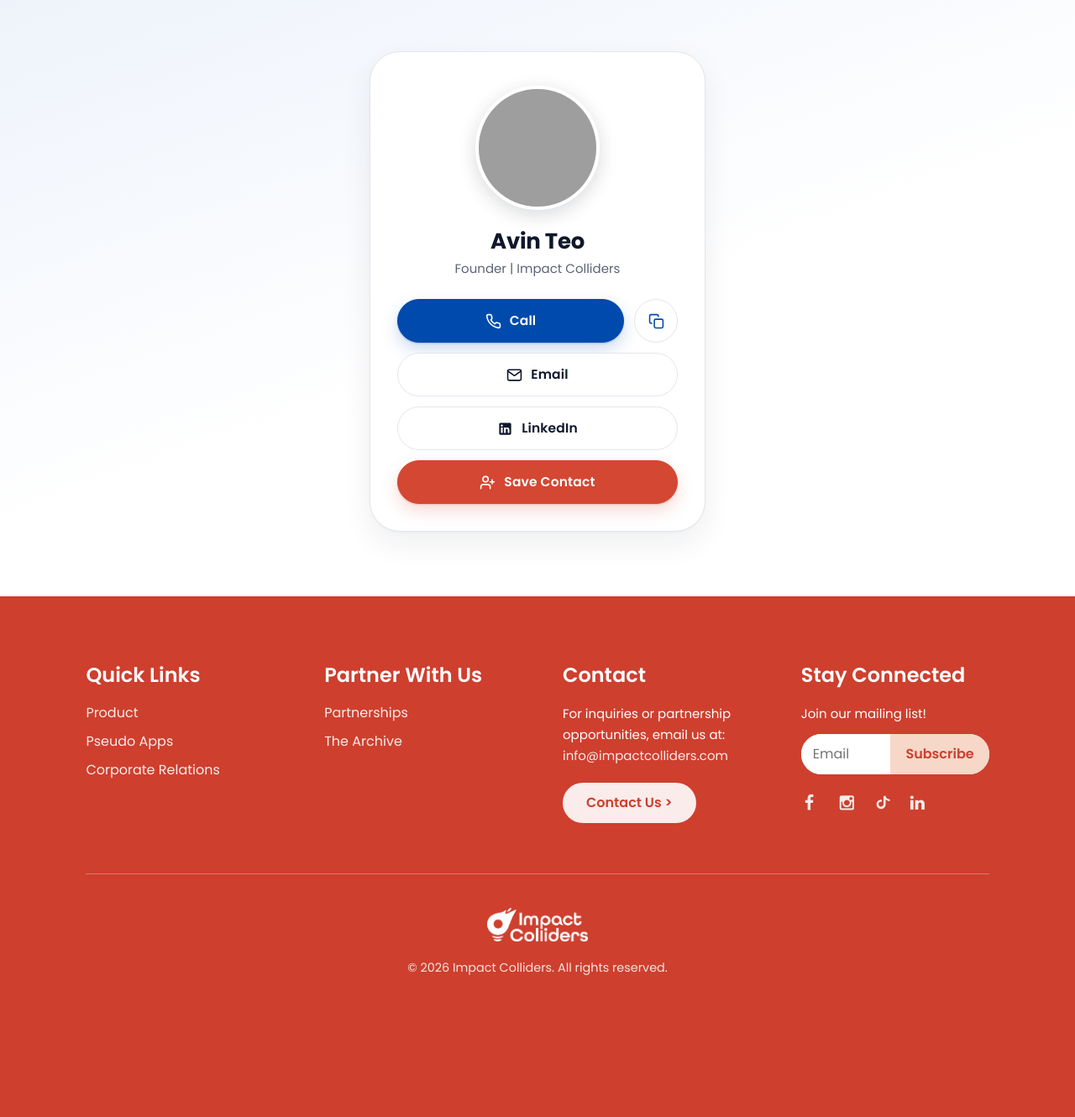
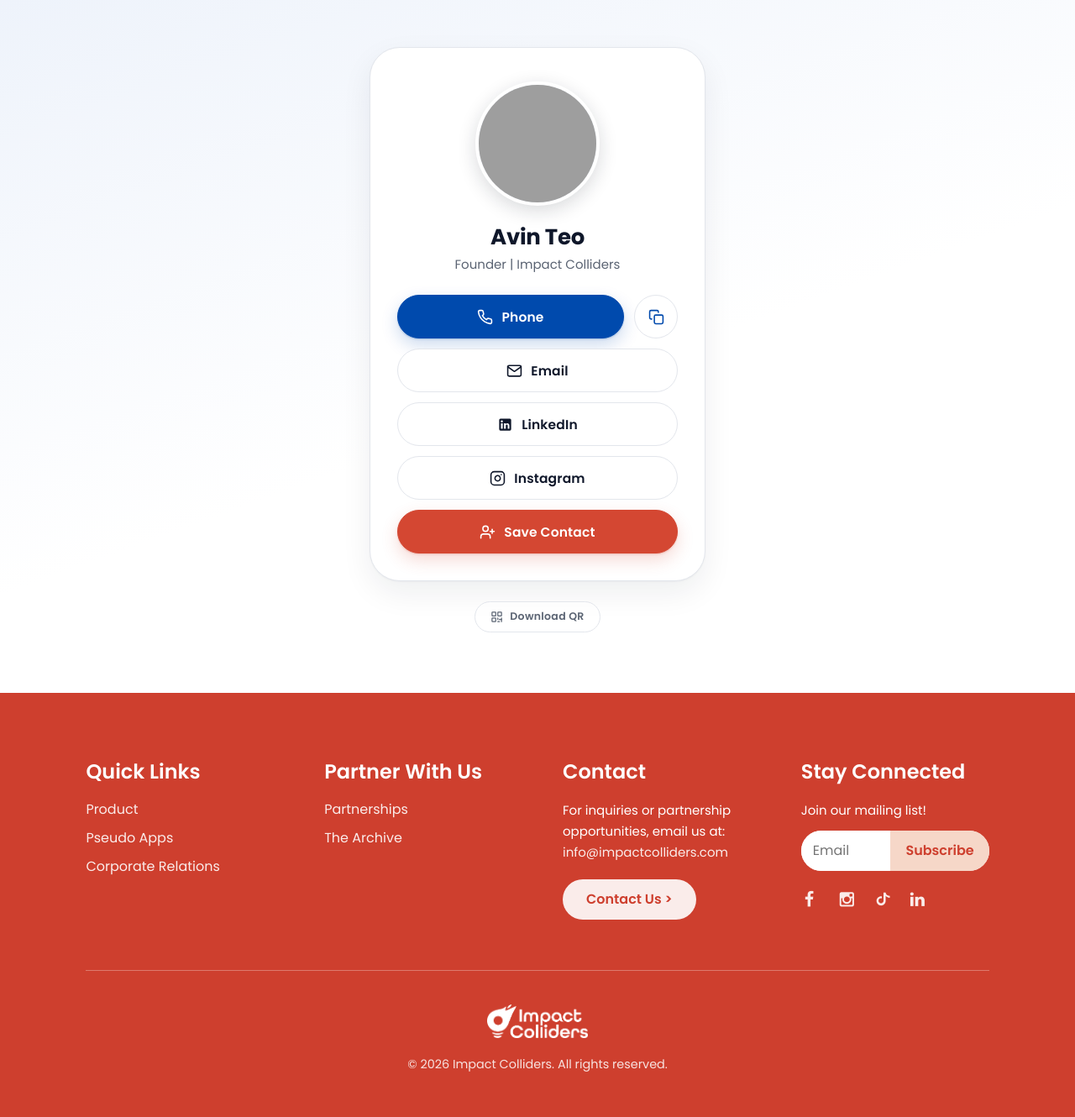
Before and after one commit to ImpactColliders/ImpactCollidersWeb, a PHP site: page /namecards/avin/index.html in a window 1280 px wide. Shown: the part 90-1420 px from the top of the page at 84% size. Before the commit the page ends 1251 px from the top, so only its background shows below. Run offline with PHP 8.4, Linux system fonts and the light colour scheme; some libraries are stand-ins or nearby versions; grey boxes are pictures that could not be loaded.

Commit message:
updated namecard

```diff
--- a/namecards/avin/index.html
+++ b/namecards/avin/index.html
@@ -39,6 +39,9 @@
 <script src="/navbar.js"></script>
 <script src="/mailinglist.js"></script>
 
+<!-- QR code generator (powers the "Download QR" button) -->
+<script src="https://cdnjs.cloudflare.com/ajax/libs/qrcodejs/1.0.0/qrcode.min.js"></script>
+
 <!-- name card data + renderer -->
 <script src="/namecards/cards.js"></script>
 <script src="/namecards/namecard.js"></script>
--- a/namecards/cards.js
+++ b/namecards/cards.js
@@ -51,6 +51,8 @@
  *             to hide the Email button.
  *   linkedin  Full LinkedIn profile URL. Powers the LinkedIn
  *             button. Leave "" to hide the LinkedIn button.
+ *   instagram Full Instagram profile URL. Powers the Instagram
+ *             button. Omit or leave "" to hide the Instagram button.
  * ===============================================================
  */
 window.NAMECARDS = {
@@ -62,7 +64,8 @@
     photo: "/assets/images/Avin Teo Namecard.jpg",
     phone: "+6587783419",
     email: "avinteo@impactcolliders.com",
-    linkedin: "https://www.linkedin.com/in/avin-teo/"
+    linkedin: "https://www.linkedin.com/in/avin-teo/",
+    instagram: "https://www.instagram.com/avinteo/"
   },
 
   jocelyn: {
--- a/namecards/jocelyn/index.html
+++ b/namecards/jocelyn/index.html
@@ -39,6 +39,9 @@
 <script src="/navbar.js"></script>
 <script src="/mailinglist.js"></script>
 
+<!-- QR code generator (powers the "Download QR" button) -->
+<script src="https://cdnjs.cloudflare.com/ajax/libs/qrcodejs/1.0.0/qrcode.min.js"></script>
+
 <!-- name card data + renderer -->
 <script src="/namecards/cards.js"></script>
 <script src="/namecards/namecard.js"></script>
--- a/namecards/namecard.css
+++ b/namecards/namecard.css
@@ -244,6 +244,41 @@
 border-color:var(--border-strong);
 }
 
+/* DOWNLOAD QR — secondary action outside the card frame */
+
+.nc-qr-link{
+display:inline-flex;
+align-items:center;
+gap:8px;
+font-family:inherit;
+font-size:12.5px;
+font-weight:600;
+letter-spacing:0.3px;
+color:var(--ink-muted);
+cursor:pointer;
+padding:8px 18px;
+border-radius:999px;
+border:1px solid var(--border);
+background:rgba(255,255,255,0.6);
+transition:color .15s ease, border-color .15s ease;
+-webkit-tap-highlight-color:transparent;
+}
+
+.nc-qr-link svg{width:15px;height:15px;flex-shrink:0;}
+
+.nc-qr-link:hover{
+color:var(--brand);
+border-color:var(--border-strong);
+}
+
+/* never show the square UA outline — keep the rounded pill shape */
+.nc-qr-link:focus{outline:none;}
+
+.nc-qr-link:focus-visible{
+outline:none;
+box-shadow:0 0 0 4px var(--brand-soft);
+}
+
 /* NOT FOUND STATE */
 
 .nc-missing{
--- a/namecards/namecard.js
+++ b/namecards/namecard.js
@@ -16,6 +16,8 @@
     phone:'<svg width="19" height="19" viewBox="0 0 24 24" fill="none" stroke="currentColor" stroke-width="2" stroke-linecap="round" stroke-linejoin="round"><path d="M22 16.92v3a2 2 0 0 1-2.18 2 19.79 19.79 0 0 1-8.63-3.07 19.5 19.5 0 0 1-6-6 19.79 19.79 0 0 1-3.07-8.67A2 2 0 0 1 4.11 2h3a2 2 0 0 1 2 1.72c.13.96.36 1.9.7 2.81a2 2 0 0 1-.45 2.11L8.09 9.91a16 16 0 0 0 6 6l1.27-1.27a2 2 0 0 1 2.11-.45c.91.34 1.85.57 2.81.7A2 2 0 0 1 22 16.92z"/></svg>',
     email:'<svg width="19" height="19" viewBox="0 0 24 24" fill="none" stroke="currentColor" stroke-width="2" stroke-linecap="round" stroke-linejoin="round"><path d="M4 4h16c1.1 0 2 .9 2 2v12c0 1.1-.9 2-2 2H4c-1.1 0-2-.9-2-2V6c0-1.1.9-2 2-2z"/><polyline points="22,6 12,13 2,6"/></svg>',
     linkedin:'<svg width="19" height="19" viewBox="0 0 24 24" fill="currentColor"><path d="M19 3a2 2 0 0 1 2 2v14a2 2 0 0 1-2 2H5a2 2 0 0 1-2-2V5a2 2 0 0 1 2-2h14zM8.34 18.34V9.99H5.67v8.35h2.67zM7 8.81a1.55 1.55 0 1 0 0-3.1 1.55 1.55 0 0 0 0 3.1zm11.34 9.53v-4.58c0-2.45-1.31-3.59-3.06-3.59a2.64 2.64 0 0 0-2.39 1.31h-.04V9.99h-2.56v8.35h2.67v-4.13c0-1.09.21-2.14 1.56-2.14 1.33 0 1.35 1.24 1.35 2.21v4.06h2.67z"/></svg>',
+    instagram:'<svg width="19" height="19" viewBox="0 0 24 24" fill="none" stroke="currentColor" stroke-width="2" stroke-linecap="round" stroke-linejoin="round"><rect x="2" y="2" width="20" height="20" rx="5" ry="5"/><path d="M16 11.37A4 4 0 1 1 12.63 8 4 4 0 0 1 16 11.37z"/><line x1="17.5" y1="6.5" x2="17.51" y2="6.5"/></svg>',
+    qr:'<svg width="19" height="19" viewBox="0 0 24 24" fill="none" stroke="currentColor" stroke-width="2" stroke-linecap="round" stroke-linejoin="round"><rect x="3" y="3" width="7" height="7" rx="1"/><rect x="14" y="3" width="7" height="7" rx="1"/><rect x="3" y="14" width="7" height="7" rx="1"/><line x1="14" y1="14" x2="14" y2="17"/><line x1="14" y1="21" x2="17" y2="21"/><line x1="21" y1="14" x2="21" y2="21"/><line x1="17" y1="17" x2="21" y2="17"/></svg>',
     save:'<svg width="19" height="19" viewBox="0 0 24 24" fill="none" stroke="currentColor" stroke-width="2" stroke-linecap="round" stroke-linejoin="round"><path d="M16 21v-2a4 4 0 0 0-4-4H6a4 4 0 0 0-4 4v2"/><circle cx="9" cy="7" r="4"/><line x1="19" y1="8" x2="19" y2="14"/><line x1="22" y1="11" x2="16" y2="11"/></svg>',
     copy:'<svg width="19" height="19" viewBox="0 0 24 24" fill="none" stroke="currentColor" stroke-width="2" stroke-linecap="round" stroke-linejoin="round"><rect x="9" y="9" width="13" height="13" rx="2" ry="2"/><path d="M5 15H4a2 2 0 0 1-2-2V4a2 2 0 0 1 2-2h9a2 2 0 0 1 2 2v1"/></svg>',
     check:'<svg width="19" height="19" viewBox="0 0 24 24" fill="none" stroke="currentColor" stroke-width="2.4" stroke-linecap="round" stroke-linejoin="round"><polyline points="20 6 9 17 4 12"/></svg>'
@@ -78,6 +80,41 @@
     setTimeout(function(){ URL.revokeObjectURL(url); }, 1500);
   }
 
+  // --- generate a QR code for the current page URL and download it ---
+  function downloadQR(c){
+    if(typeof QRCode === "undefined"){
+      // QR library failed to load — fall back to opening the print dialog isn't
+      // appropriate; just send the user to the on-site QR generator.
+      window.open("/qr", "_blank", "noopener");
+      return;
+    }
+    var text = window.location.href;
+    var holder = document.createElement("div");
+    holder.style.display = "none";
+    document.body.appendChild(holder);
+    new QRCode(holder, {
+      text: text,
+      width: 512,
+      height: 512,
+      correctLevel: QRCode.CorrectLevel.H
+    });
+    // qrcodejs renders a <canvas> (with an <img> fallback); grab whichever exists
+    setTimeout(function(){
+      var canvas = holder.querySelector("canvas");
+      var img = holder.querySelector("img");
+      var dataUrl = canvas ? canvas.toDataURL("image/png") : (img ? img.src : null);
+      if(dataUrl){
+        var a = document.createElement("a");
+        a.href = dataUrl;
+        a.download = c.name.replace(/\s+/g,"_") + "_QR.png";
+        document.body.appendChild(a);
+        a.click();
+        document.body.removeChild(a);
+      }
+      document.body.removeChild(holder);
+    }, 80);
+  }
+
   function render(){
     var mount = document.getElementById("namecard");
     var slug = window.NAMECARD_SLUG;
@@ -105,19 +142,27 @@
     if(subtitle) html += '<p class="nc-title">' + esc(subtitle) + '</p>';
     html +=   '<div class="nc-actions' + (subtitle ? '' : ' nc-actions--top') + '">';
     if(c.phone)    html += '<div class="nc-call-row">' +
-                              '<a class="nc-btn nc-btn--primary" href="tel:' + esc(c.phone) + '">' + icons.phone + 'Call</a>' +
+                              '<a class="nc-btn nc-btn--primary" href="tel:' + esc(c.phone) + '">' + icons.phone + 'Phone</a>' +
                               '<button type="button" class="nc-btn nc-btn--icon" id="nc-copy" aria-label="Copy phone number" title="Copy number">' + icons.copy + '</button>' +
                             '</div>';
     if(c.email)    html += '<a class="nc-btn" href="mailto:' + esc(c.email) + '">' + icons.email + 'Email</a>';
     if(c.linkedin) html += '<a class="nc-btn" href="' + esc(c.linkedin) + '" target="_blank" rel="noopener">' + icons.linkedin + 'LinkedIn</a>';
+    if(c.instagram) html += '<a class="nc-btn" href="' + esc(c.instagram) + '" target="_blank" rel="noopener">' + icons.instagram + 'Instagram</a>';
     html +=     '<button type="button" class="nc-btn nc-btn--accent" id="nc-save">' + icons.save + 'Save Contact</button>';
     html +=   '</div>';
+    html += '</div>';
+    // QR lives outside the card frame so it reads as a lighter, secondary action
+    html += '<div class="nc-foot">';
+    html +=   '<button type="button" class="nc-qr-link" id="nc-qr">' + icons.qr + 'Download QR</button>';
     html += '</div>';
 
     mount.innerHTML = html;
 
     var saveBtn = document.getElementById("nc-save");
     if(saveBtn) saveBtn.addEventListener("click", function(){ downloadVCard(c); });
+
+    var qrBtn = document.getElementById("nc-qr");
+    if(qrBtn) qrBtn.addEventListener("click", function(){ downloadQR(c); });
 
     var copyBtn = document.getElementById("nc-copy");
     if(copyBtn){
--- a/namecards/shiying/index.html
+++ b/namecards/shiying/index.html
@@ -39,6 +39,9 @@
 <script src="/navbar.js"></script>
 <script src="/mailinglist.js"></script>
 
+<!-- QR code generator (powers the "Download QR" button) -->
+<script src="https://cdnjs.cloudflare.com/ajax/libs/qrcodejs/1.0.0/qrcode.min.js"></script>
+
 <!-- name card data + renderer -->
 <script src="/namecards/cards.js"></script>
 <script src="/namecards/namecard.js"></script>
```
Also changed, not shown: 2 other files.
